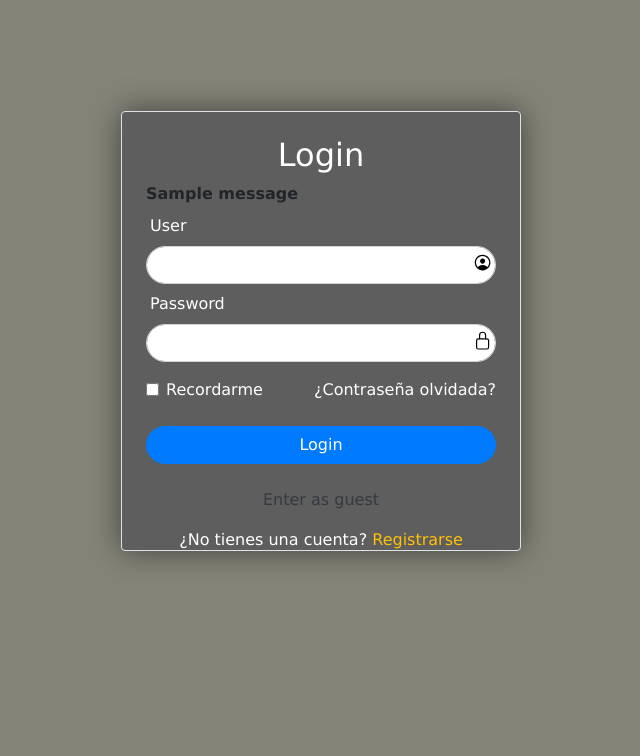
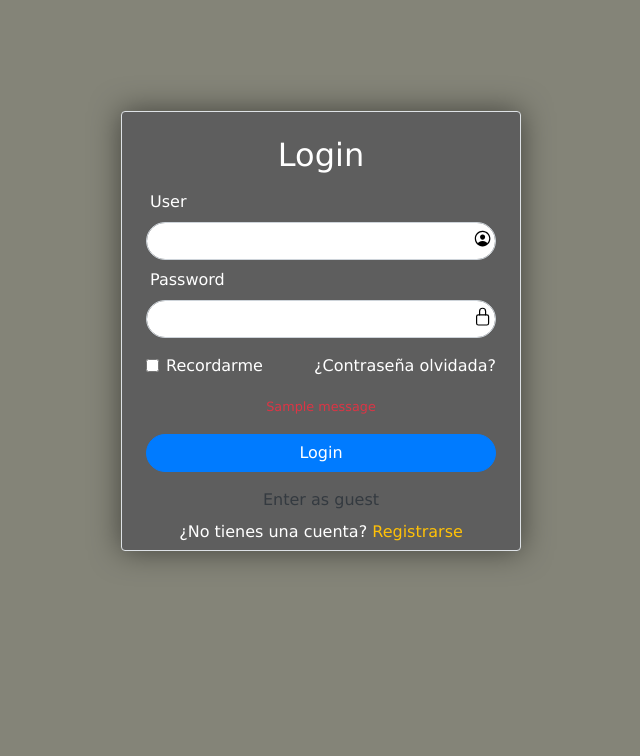
Before and after one commit to Isaac684/DiferenciasDivPagina, a Django app: page /loginapp in a window 1280 px wide. Shown: the part 94-850 px from the top of the page, without its empty margins (319-959 px from the left). Run offline with Django 4.2, Linux system fonts and the light colour scheme; tables that the repository leaves empty hold one stand-in row (values such as "Sample post"); one stand-in notice (Sample message) is shown.

Commit message:
validate login

```diff
--- a/myAppPage/myApp/templates/loginapp.html
+++ b/myAppPage/myApp/templates/loginapp.html
@@ -10,11 +10,6 @@
         <form method="POST"  action="{% url 'loginUser' %}">
             {% csrf_token %}
 
-            {% if messages %}
-                {% for msg in messages %}
-                    <b>{{ msg }}</b>
-                {% endfor %}
-            {% endif %}
             <!-- {% if messages %}
             <div class="messages">
                 {% for message in messages %}
@@ -43,7 +38,15 @@
                 <a href="/recover" class="text-white">¿Contraseña olvidada?</a>
             </div>
 
-            <div class="d-flex justify-content-center my-4">
+            {% if messages %}
+            <div class="text-center">
+                {% for msg in messages %}
+                <small class="text-danger">{{ msg }}</small>
+                {% endfor %}
+            </div>
+            {% endif %}
+
+            <div class="d-flex justify-content-center my-3">
                 <button type="submit" class="btn btn-primary btn-block rounded-pill">Login</button>
             </div>
 
@@ -51,7 +54,7 @@
                 <a href="#" class="text-dark">Enter as guest</a>
             </div>
 
-            <div class="text-center my-3">
+            <div class="text-center my-2">
                 <p class="text-white">¿No tienes una cuenta? <a href="/signupapp" class="text-warning">Registrarse</a></p>
             </div>
         </form>
--- a/myAppPage/myApp/templates/signupapp.html
+++ b/myAppPage/myApp/templates/signupapp.html
@@ -8,7 +8,7 @@
     <div class="p-4">
 
         <h2 class="text-white text-center mb-3">Registration</h2>
-        <form method="POST" action="{% url 'registrar' %}" id="registerForm">
+        <form method="POST" action="{% url 'registerUser' %}" id="registerForm">
             {% csrf_token %}
             <div class="input-box">
                 <span class="icon"><ion-icon name="person-circle-outline"></ion-icon></span>
--- a/myAppPage/myApp/urls.py
+++ b/myAppPage/myApp/urls.py
@@ -6,6 +6,6 @@ urlpatterns = [
     path('loginapp', views.login),
     path('signupapp', views.signup),
     path('recover', views.recover),
-    path('registrar', views.registrar, name='registrar'),
+    path('registerUser', views.registerUser, name='registerUser'),
     path('loginUser', views.loginUser, name='loginUser'),
 ]
--- a/myAppPage/myApp/views.py
+++ b/myAppPage/myApp/views.py
@@ -22,7 +22,7 @@ def signup(request):
 def recover(request):
     return render(request, 'recoverpassword.html')
 
-def registrar(request):
+def registerUser(request):
     if request.method == 'POST':
         userInsert = usuarios()
         userInsert.usuario = request.POST['user']
@@ -48,17 +48,25 @@ def registrar(request):
 
 def loginUser(request):
     if request.method == 'POST':
-        users = request.POST.get('userLogin')
+        username = request.POST.get('userLogin')
         password = request.POST.get('userPassword')
 
-        try:
-            user = User.objects.get(username=users)
-            if user.check_password(password):
-                messages.success(request, '¡Inicio de sesión exitoso!')
-                return redirect('/homepageapp')  # Redirige a la página de inicio después del inicio de sesión exitoso
-            else:
-                messages.error(request, 'Contraseña incorrecta')  # Muestra un mensaje de error si la contraseña es incorrecta
-        except User.DoesNotExist:
-            messages.error(request, 'Usuario no registrado')  # Muestra un mensaje de error si el usuario no está registrado
+        usuarios_list = usuarios.objects.filter(usuario=username, contraseña=password)
+
+        if usuarios_list.exists():
+            request.session['usuario'] = usuarios_list[0].usuario
+            return render(request, 'homepageapp.html')
+        else:
+            messages.success(request, 'Usuario o contraseña incorrectos!!!')
 
     return render(request, 'loginapp.html')
+    # if request.method == 'POST':
+    #     try:
+    #         detalleUsuario = usuarios.objects.get(usuario = request.POST['userLogin'], contraseña=request.POST['userPassword'])
+    #         request.session['usuario'] = detalleUsuario.usuario
+    #         return render(request, 'homepageapp.html')
+    #     except usuarios.DoesNotExist as e:
+    #         messages.success(request, 'Usuario o contraseña incorrectos!!!')
+    #         return render(request, 'loginapp.html')
+    # else:
+    #    return render(request, 'loginapp.html')
```
Also changed, not shown: myAppPage/db.sqlite3.
